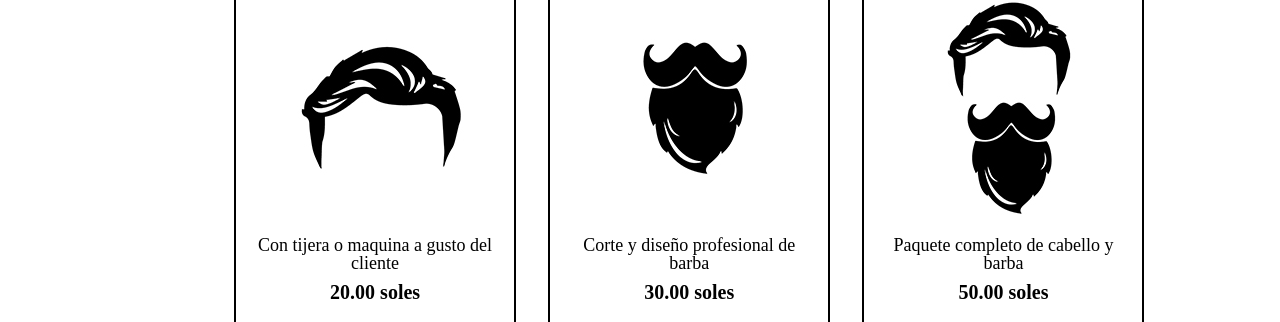
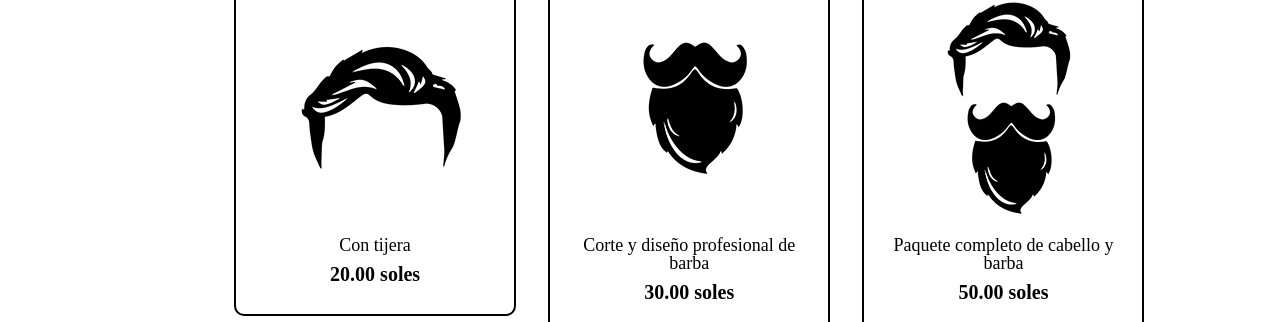
Before and after one commit to BryanChiara/PruebaGIT, a plain HTML site: page productos.html in a window 1280 px wide. Shown: the part 472-794 px from the top of the page. Drawn offline with Linux system fonts and the light colour scheme; files whose address does not match are found by name.

Commit message:
Arreglo de opciones en productos

```diff
--- a/productos.html
+++ b/productos.html
@@ -26,7 +26,7 @@
                 <li>
                     <h2>Cabello</h2>
                     <img src="imagenes/cabello.jpg">
-                    <p class="producto-descripcion">Con tijera o maquina a gusto del cliente</p>
+                    <p class="producto-descripcion">Con tijera </p>
                     <p class="producto-precio">20.00 soles</p>
                 </li>
                 <li>
```
